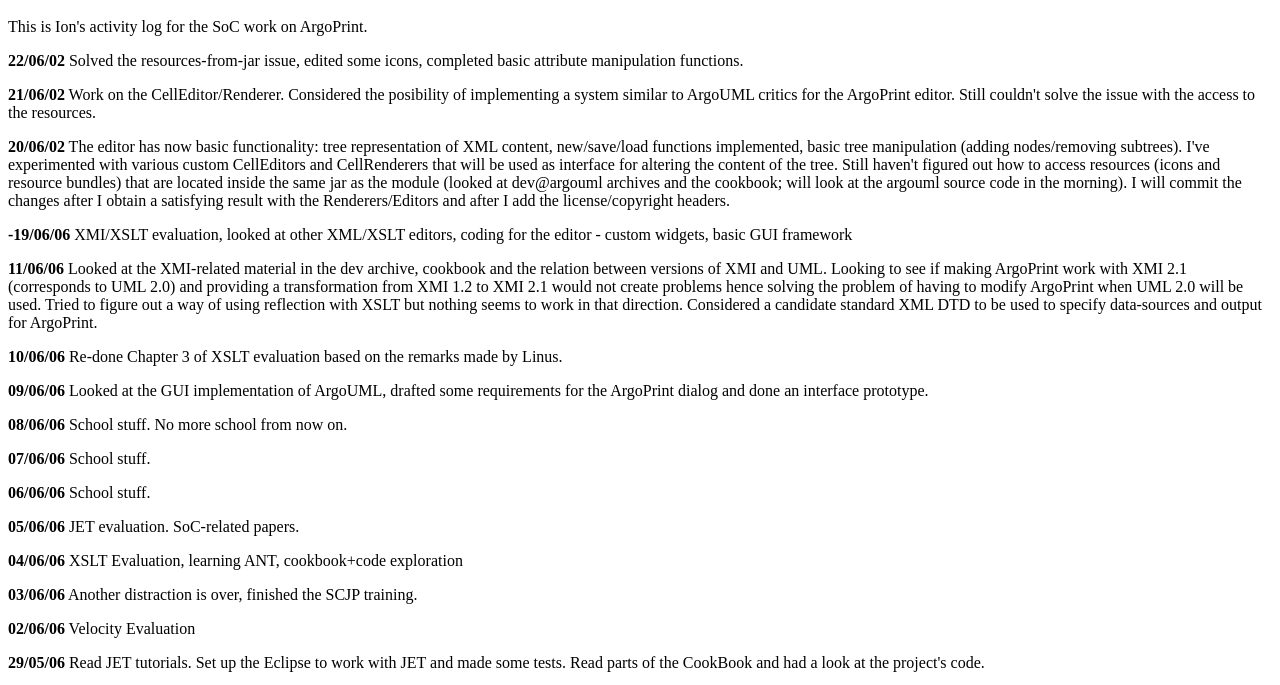
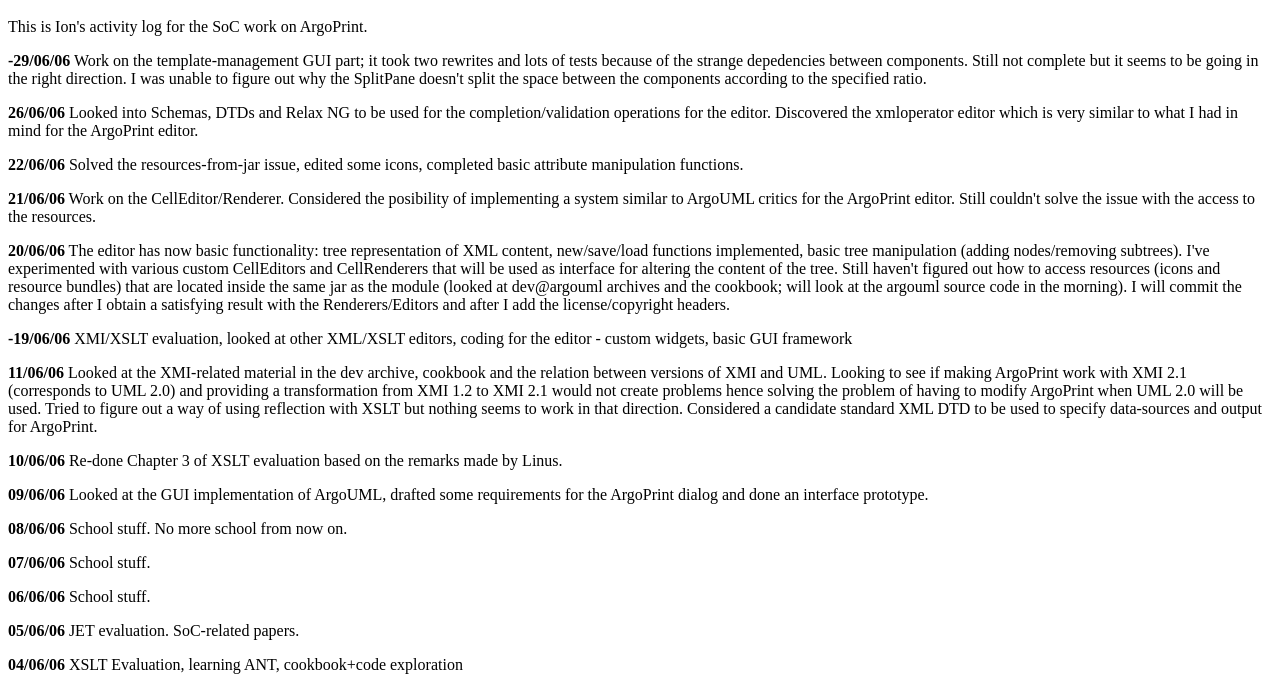
Before and after one commit to argouml-tigris-org/argoprint, a plain HTML site: page www/soc2006/activity.html in a window 1280 px wide. Shown: the part 48-733 px from the top of the page. Drawn offline with Linux system fonts and the light colour scheme.

Commit message:
activity update
git-svn-id: http://argoprint.tigris.org/svn/argoprint/trunk@209 39b8678e-d811-0410-9f66-c214488f071d

```diff
--- a/www/soc2006/activity.html
+++ b/www/soc2006/activity.html
@@ -6,14 +6,24 @@
 This is Ion's activity log for the SoC work on ArgoPrint.
 </p>
 
-<p><b>22/06/02</b> Solved the resources-from-jar issue, edited some icons,
+<p><b>-29/06/06</b> Work on the template-management GUI part; it took two
+rewrites and lots of tests because of the strange depedencies between components.
+Still not complete but it seems to be going in the right direction. I was unable
+to figure out why the SplitPane doesn't split the space between the components
+according to the specified ratio.
+
+<p><b>26/06/06</b> Looked into Schemas, DTDs and Relax NG to be used for
+the completion/validation operations for the editor. Discovered the xmloperator
+editor which is very similar to what I had in mind for the ArgoPrint editor.
+
+<p><b>22/06/06</b> Solved the resources-from-jar issue, edited some icons,
 completed basic attribute manipulation functions.
 
-<p><b>21/06/02</b> Work on the CellEditor/Renderer. Considered the posibility
+<p><b>21/06/06</b> Work on the CellEditor/Renderer. Considered the posibility
 of implementing a system similar to ArgoUML critics for the ArgoPrint editor.
 Still couldn't solve the issue with the access to the resources.
 
-<p><b>20/06/02</b> The editor has now basic functionality: tree representation
+<p><b>20/06/06</b> The editor has now basic functionality: tree representation
 of XML content, new/save/load functions implemented, basic tree manipulation
 (adding nodes/removing subtrees). I've experimented with various custom CellEditors
 and CellRenderers that will be used as interface for altering the content of the
```
